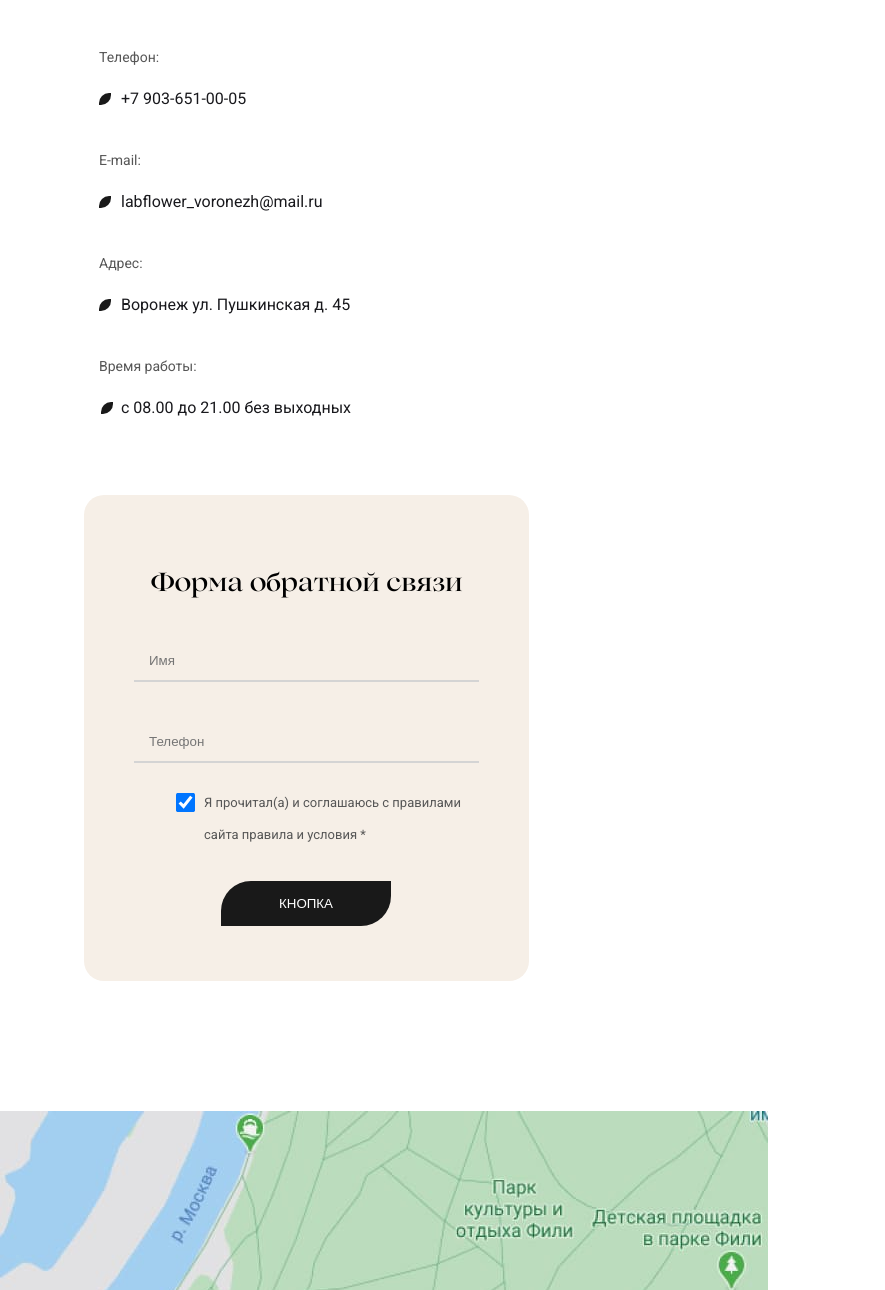
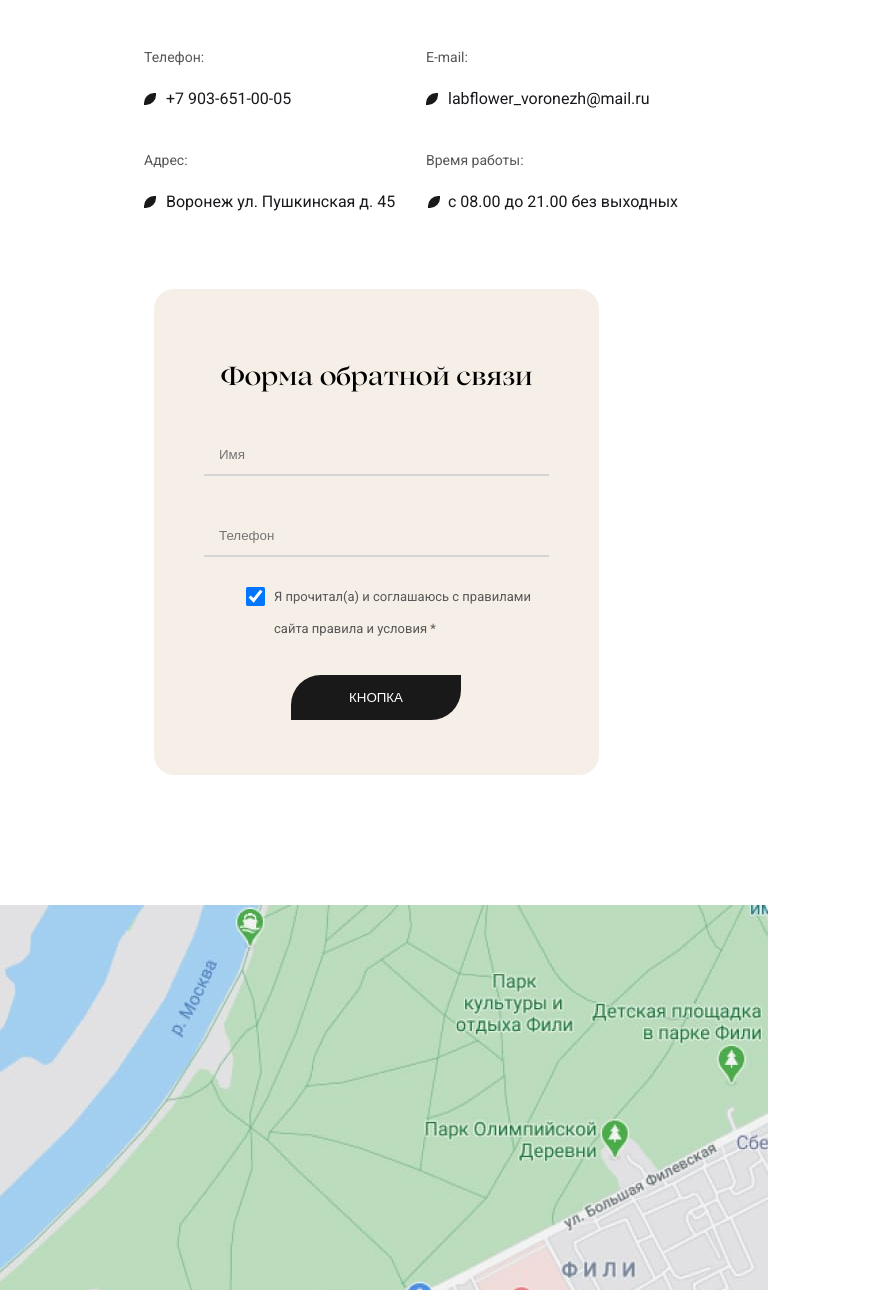
Before and after one commit to Ilya-Saldeckiy/flower-lab, a plain HTML site: page contacts.html in a window 768 px wide. Shown: the part 261-1551 px from the top of the page, 885 px wide, since content can reach past the window. Drawn offline with Linux system fonts and the light colour scheme.

Commit message:
Add files via upload

```diff
--- a/css/media.css
+++ b/css/media.css
@@ -463,28 +463,6 @@
 
     .contact-callback{
         margin-left: 130px;
-    }
-}
-
-@media(max-width:769px) and (min-width:481px){
-
-    .container{
-        width: 650px;
-    }
-
-    .logo {
-        width: 190px;
-        height: 62px;
-        margin-right: -160px;
-    }
-
-    .contact-callback {
-        margin-left: 25px;
-    }
-
-    .contact-adress {
-        width: 600px;
-        padding-left: 40px;
     }
 }
 
```
